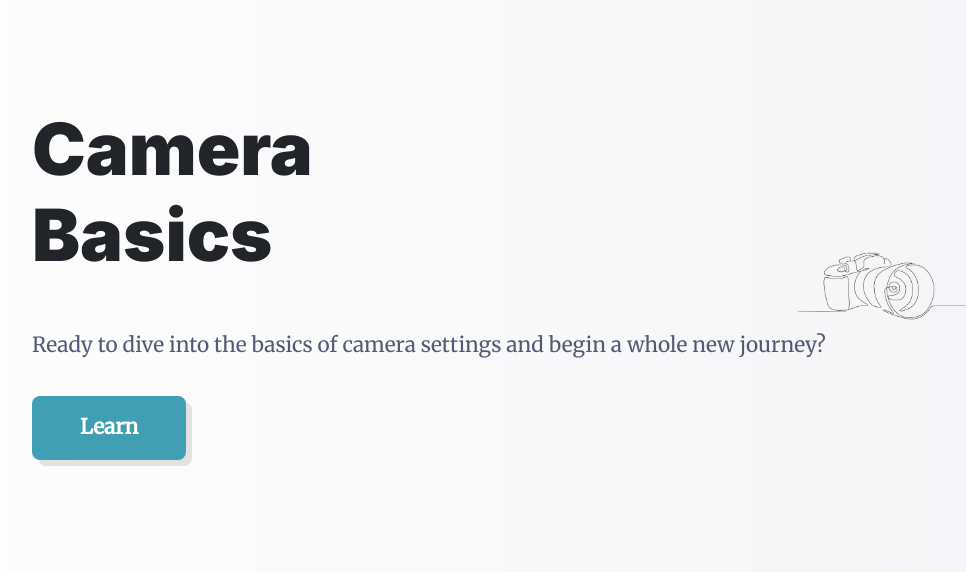
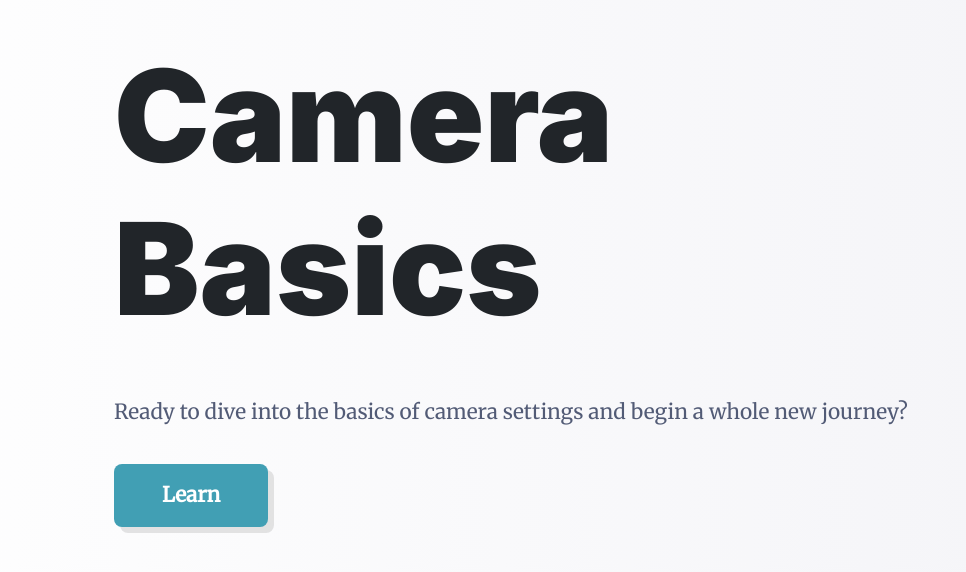
Before and after one commit to popi-x/UI-final-project, a Flask app: page / in a window 1480 px wide. Shown: the part 61-633 px from the top of the page, without its empty margins (238-1204 px from the left). Run offline with Flask 3, Linux system fonts and the light colour scheme; some libraries are stand-ins or nearby versions.

Commit message:
Change the layouts of the homepage

```diff
--- a/Static/css/main.css
+++ b/Static/css/main.css
@@ -25,7 +25,7 @@ body {
   }
 
   .custom-navbar .nav-link.active {
-    background-color: #FFA770;
+    background-color: #FFA770 !important;
     color: black;
     font-weight: bold;
     border-radius: 6px;
@@ -55,7 +55,7 @@ body {
     display: flex;
     align-items: center;
     justify-content: space-between;
-    max-width: 1100px;
+    max-width: 80%;
     height: calc(100vh - 330px);  /* ⬅️ was too tall before */
     margin: 0 auto;
     padding: 1rem 2rem;           /* ⬅️ tighter top/bottom padding */
@@ -69,13 +69,14 @@ body {
     flex-direction: column;
     justify-content: center;
     gap: 1.2rem;
-    padding-left: 3rem;
+    padding-left: 10rem;
+    padding-right: 20rem;
   }
 
   .title {
     font-family: 'Inter', sans-serif;
     font-weight: 900;
-    font-size: 4.5rem;
+    font-size: 8rem;
     margin-bottom: 0.5rem;
   }
 
@@ -106,13 +107,12 @@ body {
     flex: 1;
     display: flex;
     justify-content: center;
-    align-items: flex-start;   /* ⬅️ moves image upward */
+    align-items: flex-end;   /* ⬅️ moves image upward */
     padding-top: 1rem;         /* optional: fine-tune upward shift */
   }
 
   .right img {
-    width: 3500px;              /* ⬅️ make the image bigger */
-    max-width: 170%;
+    width: 190%;              /* ⬅️ make the image bigger */
     object-fit: contain;
   }
 
--- a/Templates/layout.html
+++ b/Templates/layout.html
@@ -31,11 +31,11 @@
       <div class="collapse navbar-collapse" id="navbarNav">
         <ul class="navbar-nav">
           <li class="nav-item"><a class="nav-link {% if request.path == '/' %}active{% endif %}" href="/">Home</a></li>
-          <li class="nav-item"><a class="nav-link" href="/learn/exposure/cover">Exposure</a></li>
-          <li class="nav-item"><a class="nav-link" href="/learn/iso/cover">ISO</a></li>
-          <li class="nav-item"><a class="nav-link" href="{{ url_for('aperture', step=1) }}">Aperture</a></li>
-          <li class="nav-item"><a class="nav-link" href="{{ url_for('shutter_speed', step=1) }}">Shutter Speed</a></li>
-          <li class="nav-item"><a class="nav-link" href="/learn/1">Exposure Triangle</a></li>
+          <li class="nav-item"><a class="nav-link {% if request.path.startswith('/learn/exposure') %}active{% endif %}" href="/learn/exposure/cover">Exposure</a></li>
+          <li class="nav-item"><a class="nav-link {% if request.path.startswith('/learn/iso') %} active{% endif %}" href="/learn/iso/cover">ISO</a></li>
+          <li class="nav-item"><a class="nav-link {% if request.path.startswith('/learn/aperture') %} active {% endif %}" href="/aperture/1">Aperture</a></li>
+          <li class="nav-item"><a class="nav-link {% if request.path.startswith('/learn/shutter_speed') %} active {% endif %}" href="/shutter_speed/1">Shutter Speed</a></li>
+          <li class="nav-item"><a class="nav-link {% if request.path.startswith('/learn/triangle') %} active {% endif %}" href="/learn/1">Exposure Triangle</a></li>
           <li class="nav-item"><a class="nav-link" href="/quiz/1">Quiz</a></li>
         </ul>
       </div>
```
